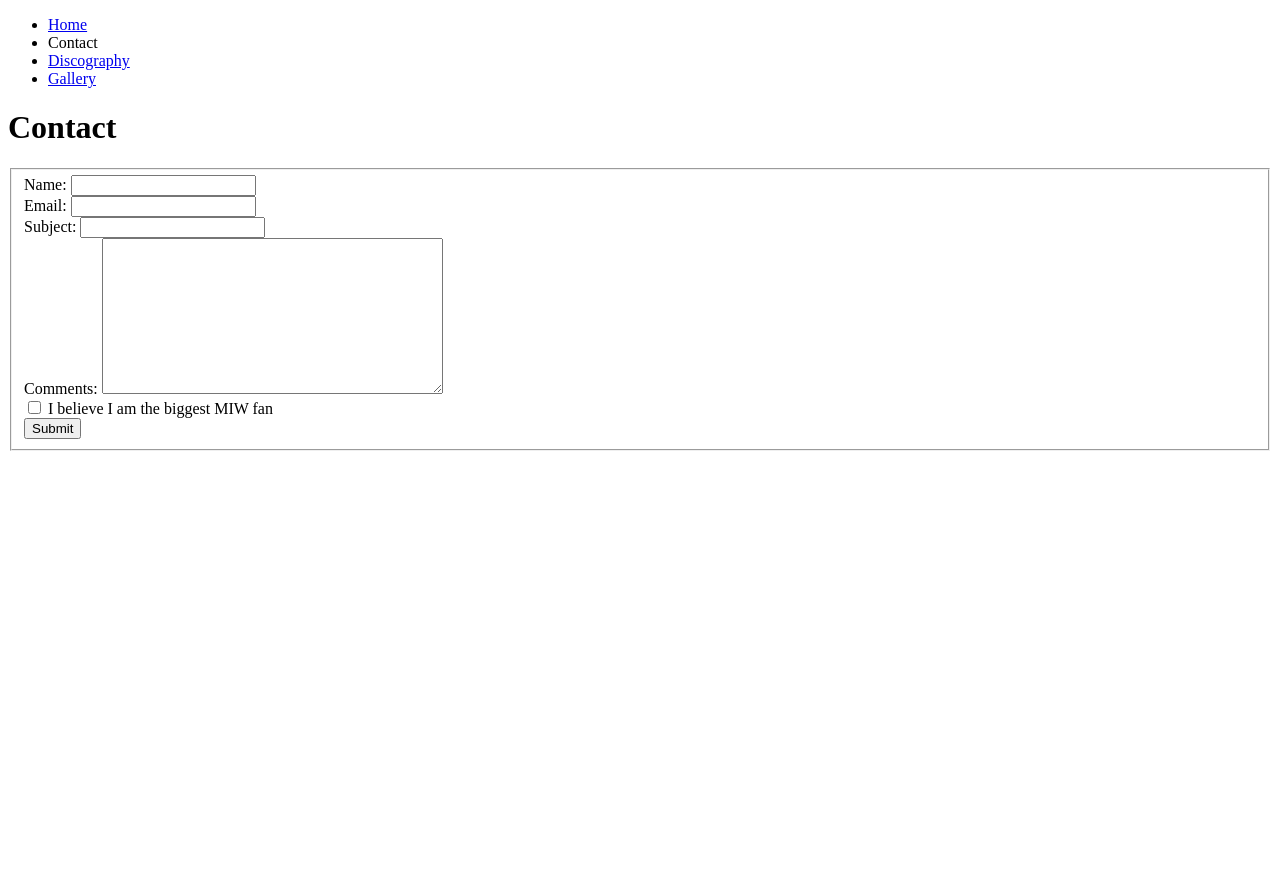
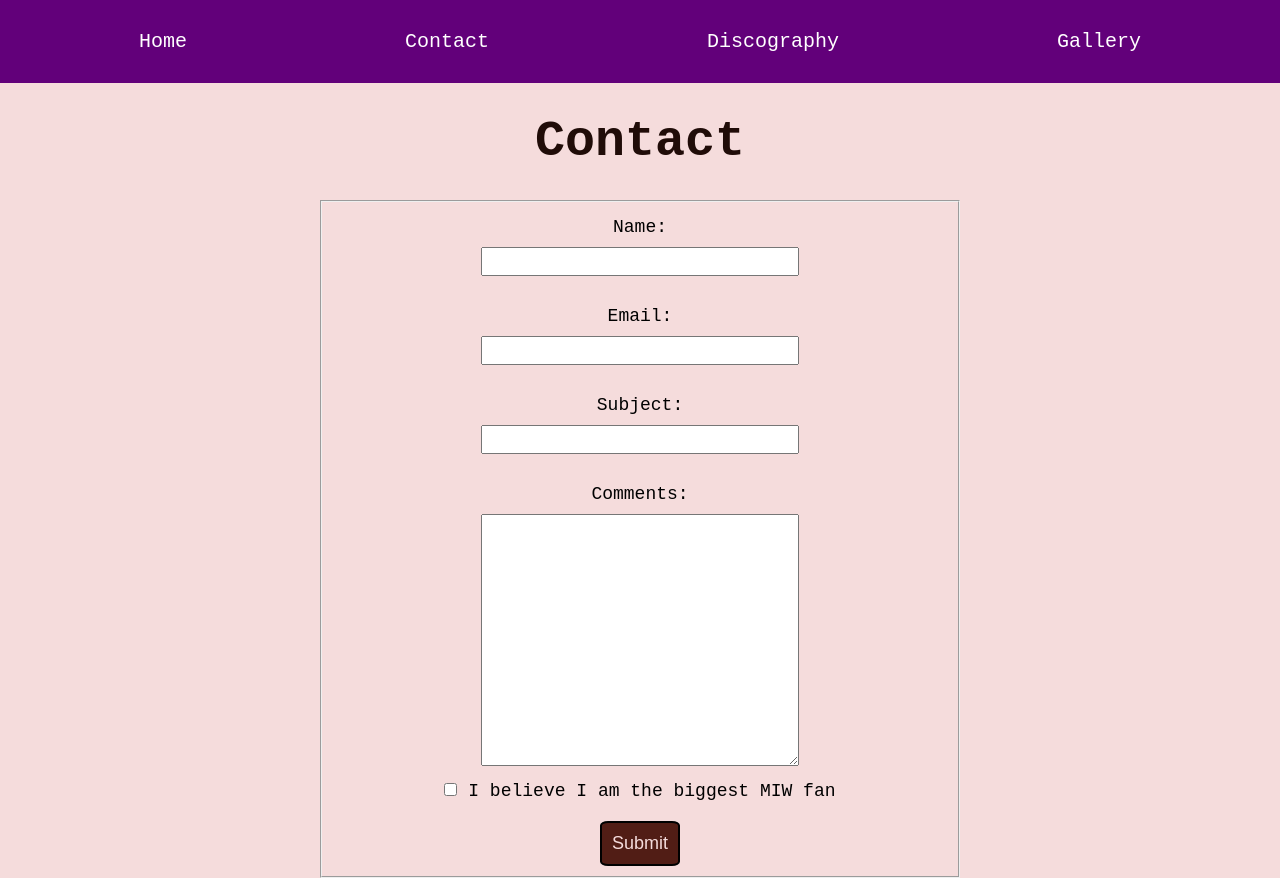
Before and after one commit to k-gilvary/motionless-in-white-page, a plain HTML site: page contact.html in a window 1280 px wide. Before the commit the page ends 800 px from the top, so only its background shows below. Drawn offline with Linux system fonts and the light colour scheme; a web font is replaced by a local one.

Commit message:
style home page and contact page

```diff
--- a/contact.html
+++ b/contact.html
@@ -3,13 +3,17 @@
 <head>
     <meta charset="UTF-8">
     <meta name="viewport" content="width=device-width, initial-scale=1.0">
+    <link rel="preconnect" href="https://fonts.googleapis.com">
+    <link rel="preconnect" href="https://fonts.gstatic.com" crossorigin>
+    <link href="https://fonts.googleapis.com/css2?family=Nanum+Gothic+Coding:wght@400;700&display=swap" rel="stylesheet">
+    <link rel="stylesheet" href="./style.css">
     <title>Contact</title>
 </head>
 <body>
     <div id="nav">
         <ul id="nav-list">
             <li><a href="./index.html">Home</a></li>
-            <li>Contact</li>
+            <li><a href="#">Contact</a></li>
             <li><a href="./discography.html">Discography</a></li>
             <li><a href="./gallery.html">Gallery</a></li>
         </ul>
@@ -26,17 +30,17 @@
                         <input type="text" id="name" name="name">
                     </div>
 
-                    <div id="email-input">
+                    <div id="email-input" class="text-input">
                         <label for="email">Email:</label>
                         <input type="email" id="email" name="email">
                     </div>
 
-                    <div id="subject-input">
+                    <div id="subject-input" class="text-input">
                         <label for="subject">Subject:</label>
                         <input type="text" id="subject" name="subject">
                     </div>
 
-                    <div id="comments-input">
+                    <div id="comments-input" class="text-input">
                         <label for="comments">Comments:</label>
                         <textarea id="comments" name="comments" rows="10" cols="40"></textarea>
                     </div>
--- /dev/null
+++ b/style.css
@@ -0,0 +1,114 @@
+* {
+    padding: 0;
+    margin: 0;
+}
+
+html {
+    font-family: 'Nanum Gothic Coding', monospace;
+    background-color: #f5dcdc;
+}
+
+h1 {
+    font-size: 50px;
+    margin: 30px 0;
+    color: #200C08;
+}
+
+h2 {
+    font-size: 30px;
+    color: #200C08;
+    margin-bottom: 10px;
+}
+fieldset {
+    display: flex;
+    flex-direction: column;
+    align-items: center;
+}
+
+#nav {
+    background-color: #62007A;
+}
+
+#nav-list {
+    color: #fff;
+    font-size: 20px;
+    padding: 30px;
+    list-style-type: none;
+    display: flex;
+    justify-content: space-around;
+}
+
+#nav-list > li > a:link {
+    color: #fff;
+    text-decoration: none;
+}
+
+#nav-list > li > a:visited {
+    color: #fff;
+    text-decoration: none;
+}
+
+#nav-list > li > a:hover {
+    color: #454445;
+}
+
+#main-content {
+    text-align: center;
+    padding: 0 25%;
+}
+
+#heading {
+    margin-bottom: 25px;
+}
+
+#home-page-img {
+    width: 100%;
+}
+
+#band-summary > p {
+    font-size: 18px;
+    line-height: 1.5rem;
+    margin-bottom: 15px;
+}
+
+.text-input {
+    margin: 15px 0;
+    width: 50%;
+    display: flex;
+    flex-direction: column;
+}
+
+.text-input > label {
+    font-size: 18px;
+    margin-bottom: 10px;
+}
+
+.text-input > input {
+    height: 15px;
+    padding: 5px;
+    font-size: 18px;
+    font-weight: bold;
+    text-align: center;
+}
+
+#comments {
+    padding: 5px;
+    font-size: 18px;
+    line-height: 1.5rem;
+}
+
+#checkbox-wrap {
+    margin-bottom: 10px;
+    font-size: 18px;
+}
+
+#submit-btn {
+    background-color: #511D15;
+    border: 2px solid black;
+    border-radius: 10%;
+    padding: 10px;
+    width: 100%;
+    font-size: 18px;
+    color: #f5dcdc;
+    margin: 10px 0;
+}
```
Also changed, not shown: discography.html (+1 -1 lines), gallery.html (+2 -1 lines), index.html (+6 -2 lines), 1 other file.
